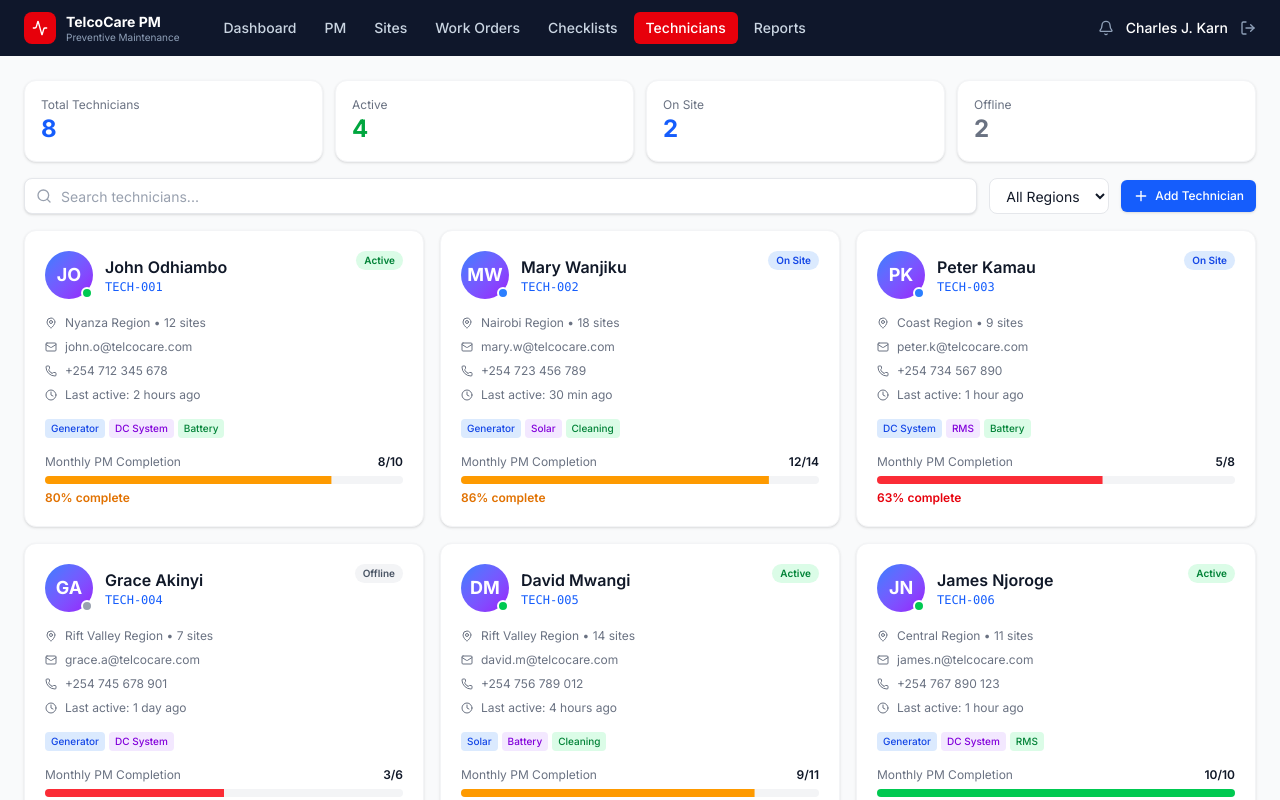
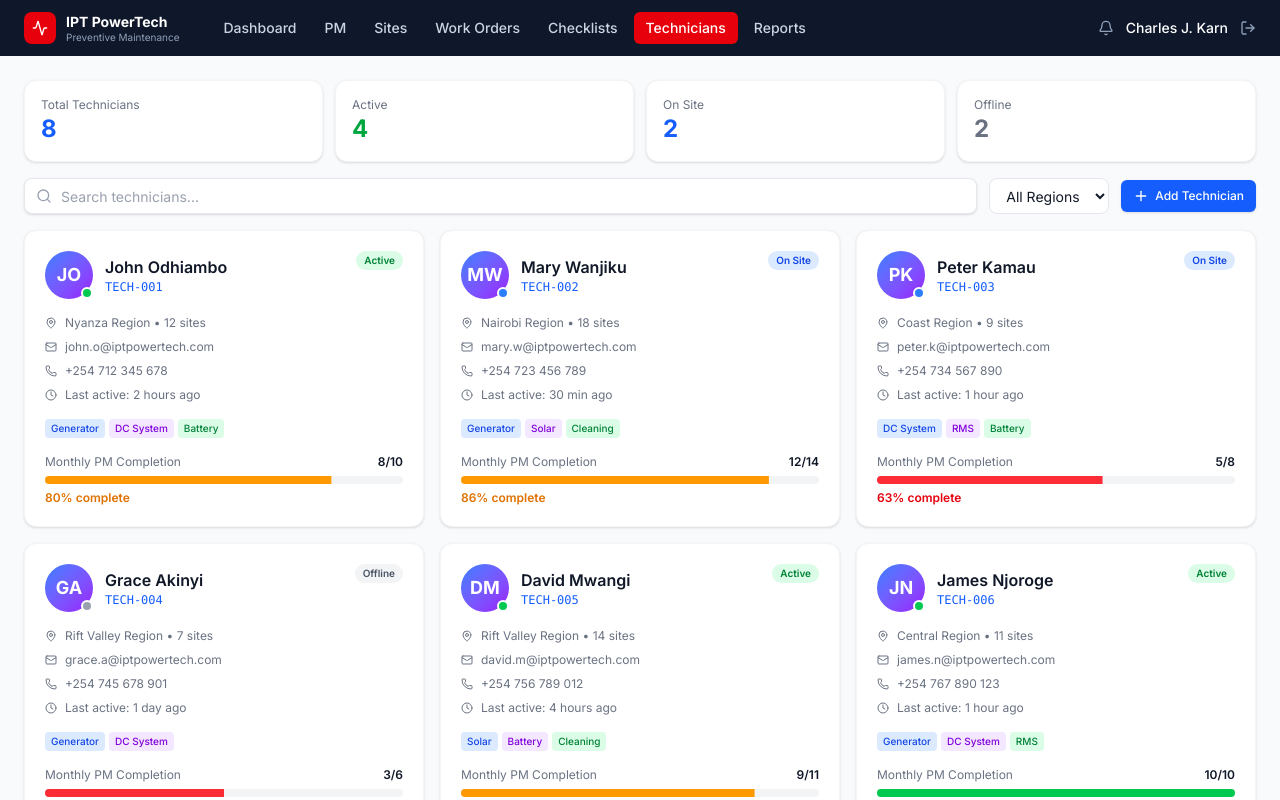
Before and after one commit to charleskarn33-art/preventative, a Next.js app: page /technicians in a window 1280 px wide. Shown: the top 800 px of the page. Built offline with nearby package versions, Linux system fonts and the light colour scheme.

Commit message:
feat: rebrand TelcoCare PM to IPT PowerTech
Co-Authored-By: Claude Sonnet 4.6 <noreply@anthropic.com>
Claude-Session: https://claude.ai/code/session_01THKCagpxLRXBsg3Qttp22X

```diff
--- a/src/app/dashboard/page.tsx
+++ b/src/app/dashboard/page.tsx
@@ -67,7 +67,7 @@ export default function DashboardPage() {
         <div className="flex items-start justify-between">
           <div>
             <h1 className="text-2xl font-bold text-gray-900">Welcome, Charles J. Karn</h1>
-            <p className="text-sm text-gray-500 mt-0.5">TelcoCare PM — Preventive Maintenance</p>
+            <p className="text-sm text-gray-500 mt-0.5">IPT PowerTech — Preventive Maintenance</p>
           </div>
           <Button asChild className="bg-red-600 hover:bg-red-700 gap-2 shadow-sm">
             <Link href="/work-orders">
--- a/src/app/layout.tsx
+++ b/src/app/layout.tsx
@@ -5,7 +5,7 @@ import "./globals.css";
 const inter = Inter({ subsets: ["latin"] });
 
 export const metadata: Metadata = {
-  title: "TelcoCare PM - Telecom Preventive Maintenance Platform",
+  title: "IPT PowerTech - Telecom Preventive Maintenance Platform",
   description: "Enterprise telecom tower preventive maintenance management system",
 };
 
--- a/src/app/login/page.tsx
+++ b/src/app/login/page.tsx
@@ -23,10 +23,10 @@ export default function LoginPage() {
   }
 
   const demoLogins = [
-    { role: "Super Admin", email: "admin@telcocare.com", color: "bg-blue-600" },
-    { role: "Manager", email: "manager@telcocare.com", color: "bg-purple-600" },
-    { role: "Supervisor", email: "supervisor@telcocare.com", color: "bg-green-600" },
-    { role: "Technician", email: "tech@telcocare.com", color: "bg-amber-600" },
+    { role: "Super Admin", email: "admin@iptpowertech.com", color: "bg-blue-600" },
+    { role: "Manager", email: "manager@iptpowertech.com", color: "bg-purple-600" },
+    { role: "Supervisor", email: "supervisor@iptpowertech.com", color: "bg-green-600" },
+    { role: "Technician", email: "tech@iptpowertech.com", color: "bg-amber-600" },
   ]
 
   return (
@@ -38,7 +38,7 @@ export default function LoginPage() {
             <Activity className="h-6 w-6" />
           </div>
           <div>
-            <p className="text-xl font-bold">TelcoCare PM</p>
+            <p className="text-xl font-bold">IPT PowerTech</p>
             <p className="text-xs text-red-400">Preventive Maintenance Platform</p>
           </div>
         </div>
@@ -72,7 +72,7 @@ export default function LoginPage() {
         </div>
 
         <p className="text-xs text-slate-500 mt-8">
-          &copy; 2024 TelcoCare PM. Enterprise Telecom Maintenance Platform.
+          &copy; 2024 IPT PowerTech. Enterprise Telecom Maintenance Platform.
         </p>
       </div>
 
@@ -83,7 +83,7 @@ export default function LoginPage() {
             <div className="flex h-9 w-9 items-center justify-center rounded-xl bg-blue-600">
               <Activity className="h-5 w-5 text-white" />
             </div>
-            <span className="text-xl font-bold text-gray-900">TelcoCare PM</span>
+            <span className="text-xl font-bold text-gray-900">IPT PowerTech</span>
           </div>
 
           <div className="mb-8">
@@ -97,7 +97,7 @@ export default function LoginPage() {
               <Input
                 id="email"
                 type="email"
-                placeholder="you@telcocare.com"
+                placeholder="you@iptpowertech.com"
                 value={form.email}
                 onChange={(e) => setForm({ ...form, email: e.target.value })}
                 required
--- a/src/app/settings/page.tsx
+++ b/src/app/settings/page.tsx
@@ -55,11 +55,11 @@ export default function SettingsPage() {
                 <div className="grid grid-cols-2 gap-4">
                   <div>
                     <Label>Company Name</Label>
-                    <Input className="mt-1" defaultValue="TelcoCare Operations Ltd" />
+                    <Input className="mt-1" defaultValue="IPT PowerTech Ltd" />
                   </div>
                   <div>
                     <Label>Platform Name</Label>
-                    <Input className="mt-1" defaultValue="TelcoCare PM" />
+                    <Input className="mt-1" defaultValue="IPT PowerTech" />
                   </div>
                   <div>
                     <Label>Primary Region</Label>
--- a/src/app/technicians/page.tsx
+++ b/src/app/technicians/page.tsx
@@ -10,14 +10,14 @@ import { Progress } from "@/components/ui/progress"
 import { Search, Plus, Phone, Mail, MapPin, Wrench, CheckCircle2, Clock } from "lucide-react"
 
 const technicians = [
-  { id: "TECH-001", name: "John Odhiambo", email: "john.o@telcocare.com", phone: "+254 712 345 678", region: "Nyanza", sites: 12, completedThisMonth: 8, totalThisMonth: 10, status: "active", lastActive: "2 hours ago", skills: ["Generator", "DC System", "Battery"] },
-  { id: "TECH-002", name: "Mary Wanjiku", email: "mary.w@telcocare.com", phone: "+254 723 456 789", region: "Nairobi", sites: 18, completedThisMonth: 12, totalThisMonth: 14, status: "on_site", lastActive: "30 min ago", skills: ["Generator", "Solar", "Cleaning"] },
-  { id: "TECH-003", name: "Peter Kamau", email: "peter.k@telcocare.com", phone: "+254 734 567 890", region: "Coast", sites: 9, completedThisMonth: 5, totalThisMonth: 8, status: "on_site", lastActive: "1 hour ago", skills: ["DC System", "RMS", "Battery"] },
-  { id: "TECH-004", name: "Grace Akinyi", email: "grace.a@telcocare.com", phone: "+254 745 678 901", region: "Rift Valley", sites: 7, completedThisMonth: 3, totalThisMonth: 6, status: "offline", lastActive: "1 day ago", skills: ["Generator", "DC System"] },
-  { id: "TECH-005", name: "David Mwangi", email: "david.m@telcocare.com", phone: "+254 756 789 012", region: "Rift Valley", sites: 14, completedThisMonth: 9, totalThisMonth: 11, status: "active", lastActive: "4 hours ago", skills: ["Solar", "Battery", "Cleaning"] },
-  { id: "TECH-006", name: "James Njoroge", email: "james.n@telcocare.com", phone: "+254 767 890 123", region: "Central", sites: 11, completedThisMonth: 10, totalThisMonth: 10, status: "active", lastActive: "1 hour ago", skills: ["Generator", "DC System", "RMS"] },
-  { id: "TECH-007", name: "Susan Wahu", email: "susan.w@telcocare.com", phone: "+254 778 901 234", region: "Central", sites: 6, completedThisMonth: 2, totalThisMonth: 5, status: "offline", lastActive: "2 days ago", skills: ["Solar", "Cleaning"] },
-  { id: "TECH-008", name: "Alex Ochieng", email: "alex.o@telcocare.com", phone: "+254 789 012 345", region: "Nyanza", sites: 10, completedThisMonth: 7, totalThisMonth: 9, status: "active", lastActive: "3 hours ago", skills: ["Generator", "Battery", "Solar"] },
+  { id: "TECH-001", name: "John Odhiambo", email: "john.o@iptpowertech.com", phone: "+254 712 345 678", region: "Nyanza", sites: 12, completedThisMonth: 8, totalThisMonth: 10, status: "active", lastActive: "2 hours ago", skills: ["Generator", "DC System", "Battery"] },
+  { id: "TECH-002", name: "Mary Wanjiku", email: "mary.w@iptpowertech.com", phone: "+254 723 456 789", region: "Nairobi", sites: 18, completedThisMonth: 12, totalThisMonth: 14, status: "on_site", lastActive: "30 min ago", skills: ["Generator", "Solar", "Cleaning"] },
+  { id: "TECH-003", name: "Peter Kamau", email: "peter.k@iptpowertech.com", phone: "+254 734 567 890", region: "Coast", sites: 9, completedThisMonth: 5, totalThisMonth: 8, status: "on_site", lastActive: "1 hour ago", skills: ["DC System", "RMS", "Battery"] },
+  { id: "TECH-004", name: "Grace Akinyi", email: "grace.a@iptpowertech.com", phone: "+254 745 678 901", region: "Rift Valley", sites: 7, completedThisMonth: 3, totalThisMonth: 6, status: "offline", lastActive: "1 day ago", skills: ["Generator", "DC System"] },
+  { id: "TECH-005", name: "David Mwangi", email: "david.m@iptpowertech.com", phone: "+254 756 789 012", region: "Rift Valley", sites: 14, completedThisMonth: 9, totalThisMonth: 11, status: "active", lastActive: "4 hours ago", skills: ["Solar", "Battery", "Cleaning"] },
+  { id: "TECH-006", name: "James Njoroge", email: "james.n@iptpowertech.com", phone: "+254 767 890 123", region: "Central", sites: 11, completedThisMonth: 10, totalThisMonth: 10, status: "active", lastActive: "1 hour ago", skills: ["Generator", "DC System", "RMS"] },
+  { id: "TECH-007", name: "Susan Wahu", email: "susan.w@iptpowertech.com", phone: "+254 778 901 234", region: "Central", sites: 6, completedThisMonth: 2, totalThisMonth: 5, status: "offline", lastActive: "2 days ago", skills: ["Solar", "Cleaning"] },
+  { id: "TECH-008", name: "Alex Ochieng", email: "alex.o@iptpowertech.com", phone: "+254 789 012 345", region: "Nyanza", sites: 10, completedThisMonth: 7, totalThisMonth: 9, status: "active", lastActive: "3 hours ago", skills: ["Generator", "Battery", "Solar"] },
 ]
 
 const statusConfig = {
--- a/src/components/layout/sidebar.tsx
+++ b/src/components/layout/sidebar.tsx
@@ -64,7 +64,7 @@ export function Sidebar() {
         </div>
         {!collapsed && (
           <div>
-            <p className="text-sm font-bold text-white leading-tight">TelcoCare</p>
+            <p className="text-sm font-bold text-white leading-tight">IPT PowerTech</p>
             <p className="text-xs text-blue-400 font-medium">PM Platform</p>
           </div>
         )}
@@ -112,7 +112,7 @@ export function Sidebar() {
           {!collapsed && (
             <div className="min-w-0 flex-1">
               <p className="truncate text-xs font-medium text-white">Super Admin</p>
-              <p className="truncate text-xs text-slate-400">admin@telcocare.com</p>
+              <p className="truncate text-xs text-slate-400">admin@iptpowertech.com</p>
             </div>
           )}
           <button
--- a/src/components/layout/top-nav.tsx
+++ b/src/components/layout/top-nav.tsx
@@ -39,7 +39,7 @@ export function TopNav() {
           <Activity className="h-4 w-4 text-white" />
         </div>
         <div>
-          <p className="text-sm font-bold text-white leading-tight">TelcoCare PM</p>
+          <p className="text-sm font-bold text-white leading-tight">IPT PowerTech</p>
           <p className="text-[10px] text-slate-400 leading-tight">Preventive Maintenance</p>
         </div>
       </div>
```
